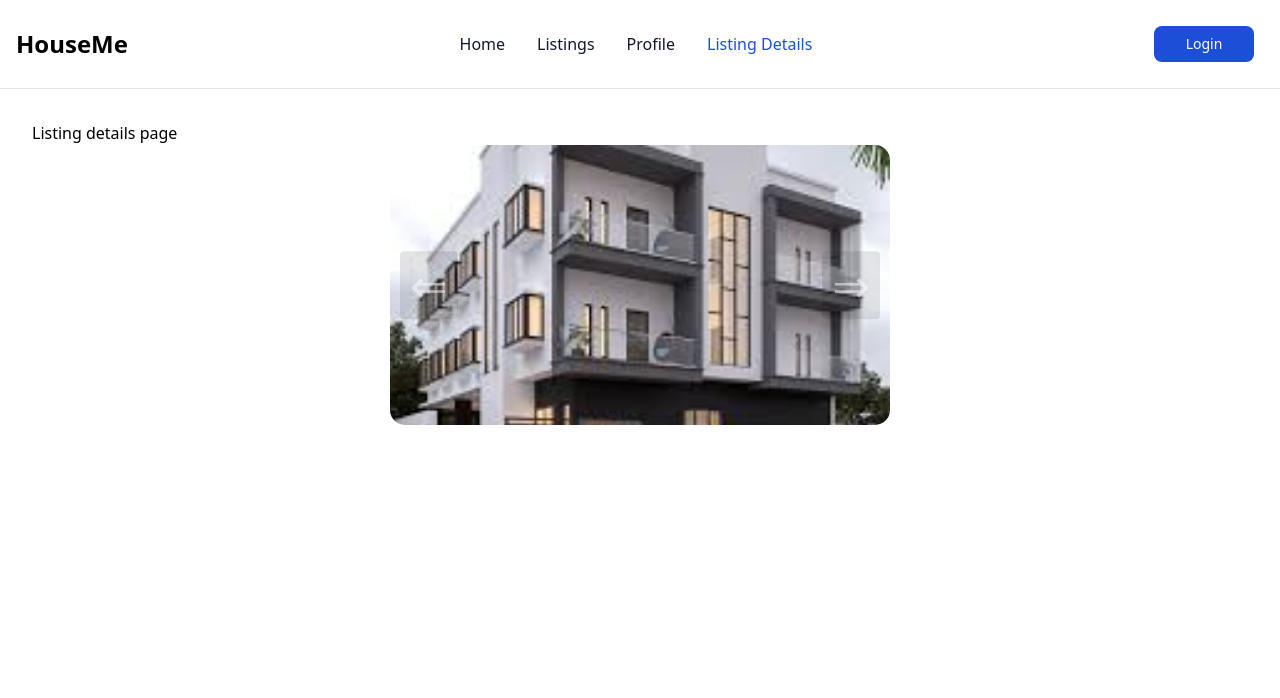
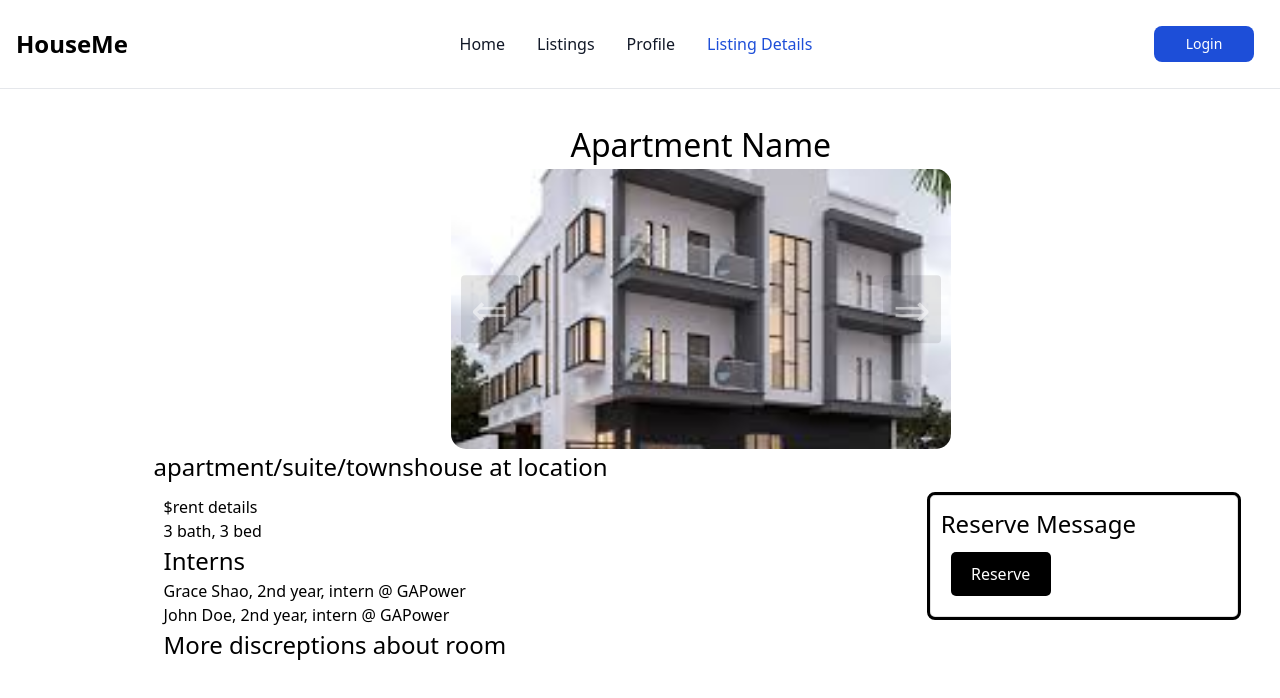
Before and after one commit to GT-HouseMe/frontend, a React (Vite) app: page /listingDetails in a window 1280 px wide. Shown: the top 698 px of the page. Built offline with nearby package versions, Linux system fonts and the light colour scheme; no server answers.

Commit message:
styling, now a reserve message sidebar

```diff
--- a/package.json
+++ b/package.json
@@ -10,6 +10,7 @@
     "preview": "vite preview"
   },
   "dependencies": {
+    "axios": "^1.6.7",
     "react": "^18.2.0",
     "react-dom": "^18.2.0",
     "react-router-dom": "^6.22.0"
--- /dev/null
+++ b/src/components/ReserveMessageSidebar.tsx
@@ -0,0 +1,11 @@
+import "../styles/ReserveMessageSidebar.css";
+const ReserveMessageSidebar = () => {
+    //const { reserveMessage } = useReserveMessage();
+    return (
+        <div className="outline">
+        <h2>Reserve Message</h2>
+        <button>Reserve</button>
+        </div>
+    );
+}
+export default ReserveMessageSidebar;
--- a/src/routes/ListingDetails.tsx
+++ b/src/routes/ListingDetails.tsx
@@ -3,20 +3,44 @@ import ImageSlider from "../components/ImageSlider";
 import apartment from '../assets/apartment.jpg'
 import apartmentInside from '../assets/apartmentInside.jpg'
 import apartmentInside2 from '../assets/apartmentInside2.jpg'
-
+import axios from 'axios';
+import { useEffect } from 'react';
+import React from 'react';
+import ReserveMessageSidebar from '../components/ReserveMessageSidebar';
 const ListingDetails = () => {
   const slides = [
     {img: apartment},
     {img: apartmentInside},
     {img: apartmentInside2}
   ]
+  const [listings, setListings] = React.useState([])
+  useEffect(() => {
+    axios.get('http://localhost:3000/listings').then((response) => {
+      setListings(response.data)
+    })
+  }, [])
+  console.log(listings)
+
   return (
     <div>
-      <h1>Listing details page</h1>
-      <div className='containerStyle'>
-        <ImageSlider slides={slides}/>
+      <div className='textBox'>
+        <h1>Apartment Name</h1>
+        <div className='imgContainer'>
+          <ImageSlider slides={slides}/>
+        </div>
+        <h2>apartment/suite/townshouse at location</h2>
+        <div className='leftSide'>
+          <p>$rent details</p>
+          <p>3 bath, 3 bed</p>
+          <h2>Interns</h2>
+          <p>Grace Shao, 2nd year, intern @ GAPower</p>
+          <p>John Doe, 2nd year, intern @ GAPower</p>
+          <h2>More discreptions about room</h2>
+        </div>
+        <div className='rightSide'>
+          <ReserveMessageSidebar/>
+        </div>
       </div>
-
     </div>
   );
 };
--- /dev/null
+++ b/src/styles/ReserveMessageSidebar.css
@@ -0,0 +1,7 @@
+.outline {
+    border: 1px solid #e0e0e0;
+    border-radius: 5px;
+    padding: 10px;
+    margin-bottom: 10px;
+
+}
--- a/src/styles/listingDetails.css
+++ b/src/styles/listingDetails.css
@@ -1,5 +1,29 @@
-.containerStyle {
+.imgContainer {
     width: 500px;
     height: 280px;
     margin: 0 auto;
 }
+.textBox {
+    padding-left: 10%;
+}
+.leftSide {
+    float: left;
+    width: 70%;
+    padding: 10px;
+
+}
+.rightSide {
+    float: right;
+    width: 30%;
+    padding: 10px;
+}
+h1 {
+    font-size: 32px;
+    text-align: center;
+}
+h2 {
+    font-size: 24px;
+}
+h3 {
+    font-size: small;
+}
```
Also changed, not shown: 1 other file (tests, documents, lock files or other folders).
